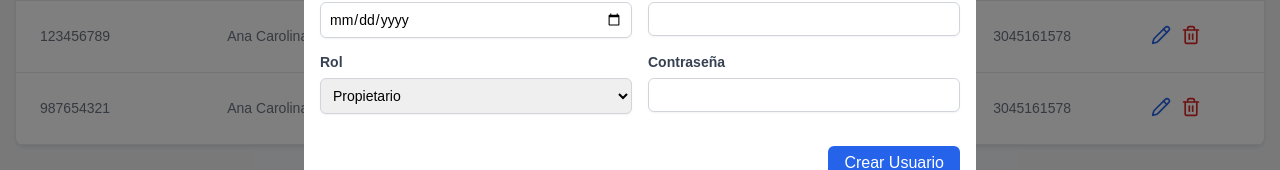
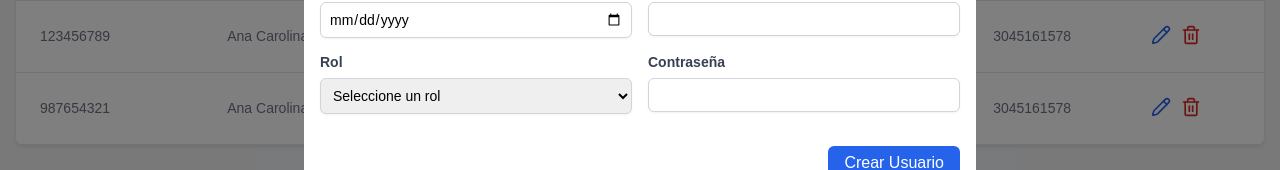
Before and after one commit to ConCerNet/ConCerNet, a React (Create React App) app in the folder concernet/: page /Dashboard_admin in a window 1280 px wide. Both pictures are taken after a click on the button "Nuevo Usuario". Shown: the part 463-633 px from the top of the page. Built offline with nearby package versions, Linux system fonts and the light colour scheme.

Commit message:
Ajustes en las validaciones de usuarios

```diff
--- a/concernet/src/Components/UsuarioForm.jsx
+++ b/concernet/src/Components/UsuarioForm.jsx
@@ -178,7 +178,7 @@ export default function UsuarioForm({ usuario, onSubmit }) {
             className="mt-1 block w-full rounded-md border-gray-300 shadow-sm focus:border-blue-500 focus:ring-blue-500 select"
             required
           >
-            <option value="default" disabled>Seleccione un rol</option>
+            <option value="default" disabled selected>Seleccione un rol</option>
             <option value="Propietario">Propietario</option>
             <option value="Arrendatario">Arrendatario</option>
           </select>
--- a/concernet/src/Validations/ValidarUsuarios.jsx
+++ b/concernet/src/Validations/ValidarUsuarios.jsx
@@ -47,8 +47,8 @@ function ValidarUsuarios({ tipoDocumento, noDocumento, nombres, apellidos, direc
     if (!email || email.length < 1) {
       throw new Error("El email no puede estar vacío");
     }
-    if (email.length < 10) {
-      throw new Error("El email no puede tener menos de 10 caracteres");
+    if (email.length < 12) {
+      throw new Error("El email no puede tener menos de 12 caracteres");
     }
     if (email.length > 30) {
       throw new Error("El email no puede tener más de 30 caracteres");
```
Also changed, not shown: 1 other file (tests, documents, lock files or other folders).
